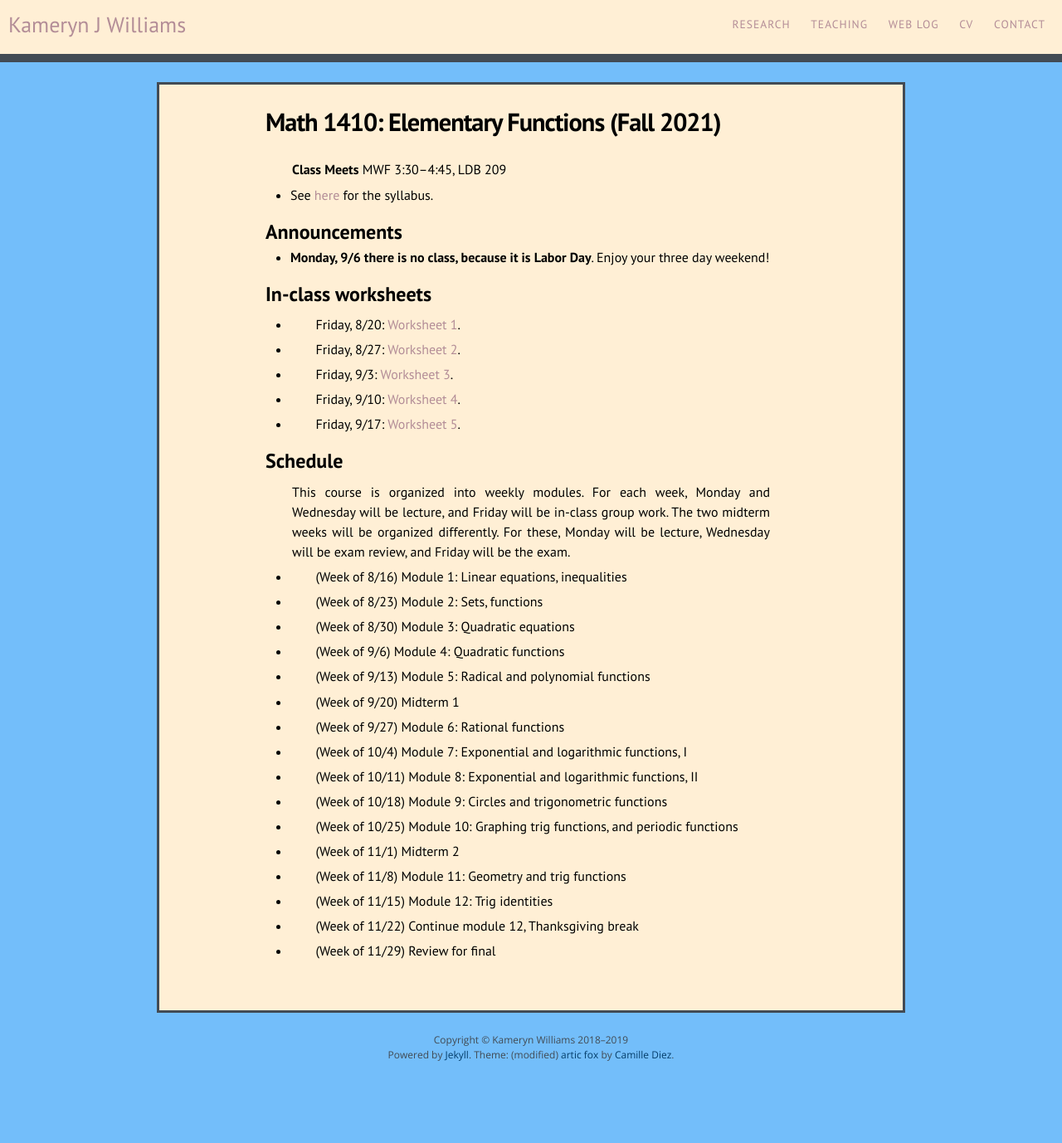
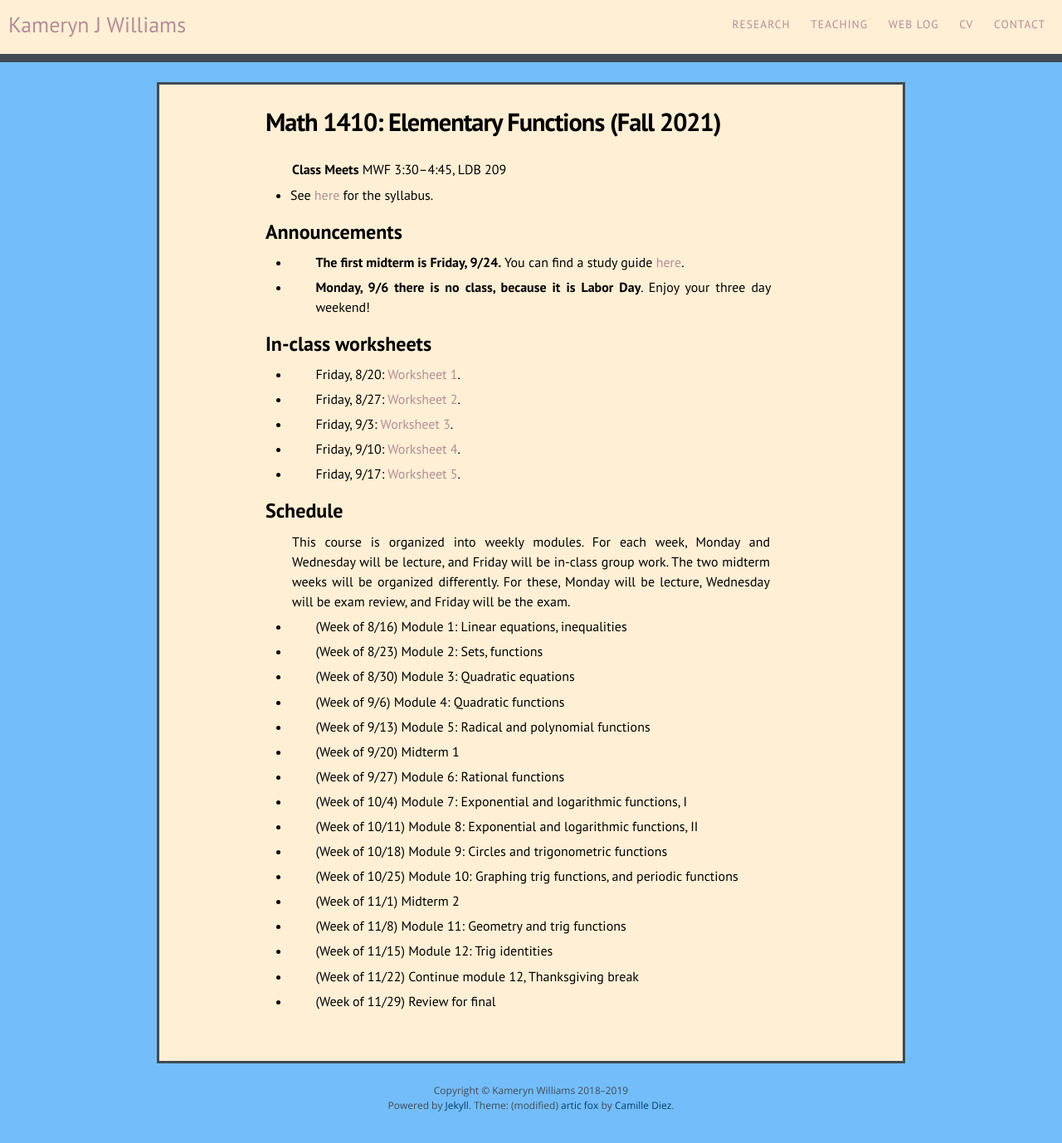
Before and after one commit to kamerynjw/kamerynjw.github.io, a Jekyll site: the page built from teaching/2021/math1410.md, in a window 1280 px wide. Shown: the whole page at 83% size. Built offline with Jekyll 4.4.1, drawn with Linux system fonts in a browser that asks for light colours; nearby versions of some CDN libraries; before the commit the page ends 1317 px from its top, so only the background shows below that.

Commit message:
study guide

```diff
--- a/teaching/2021/math1410.md
+++ b/teaching/2021/math1410.md
@@ -12,6 +12,8 @@ permalink: /teaching/2021/math1410/
 
 Announcements
 -------------
+
+* **The first midterm is Friday, 9/24.** You can find a study guide [here]({{ page.url }}sg1.pdf).
 
 * **Monday, 9/6 there is no class, because it is Labor Day**. Enjoy your three day weekend!
 
```
Also changed, not shown: 1 other file.
